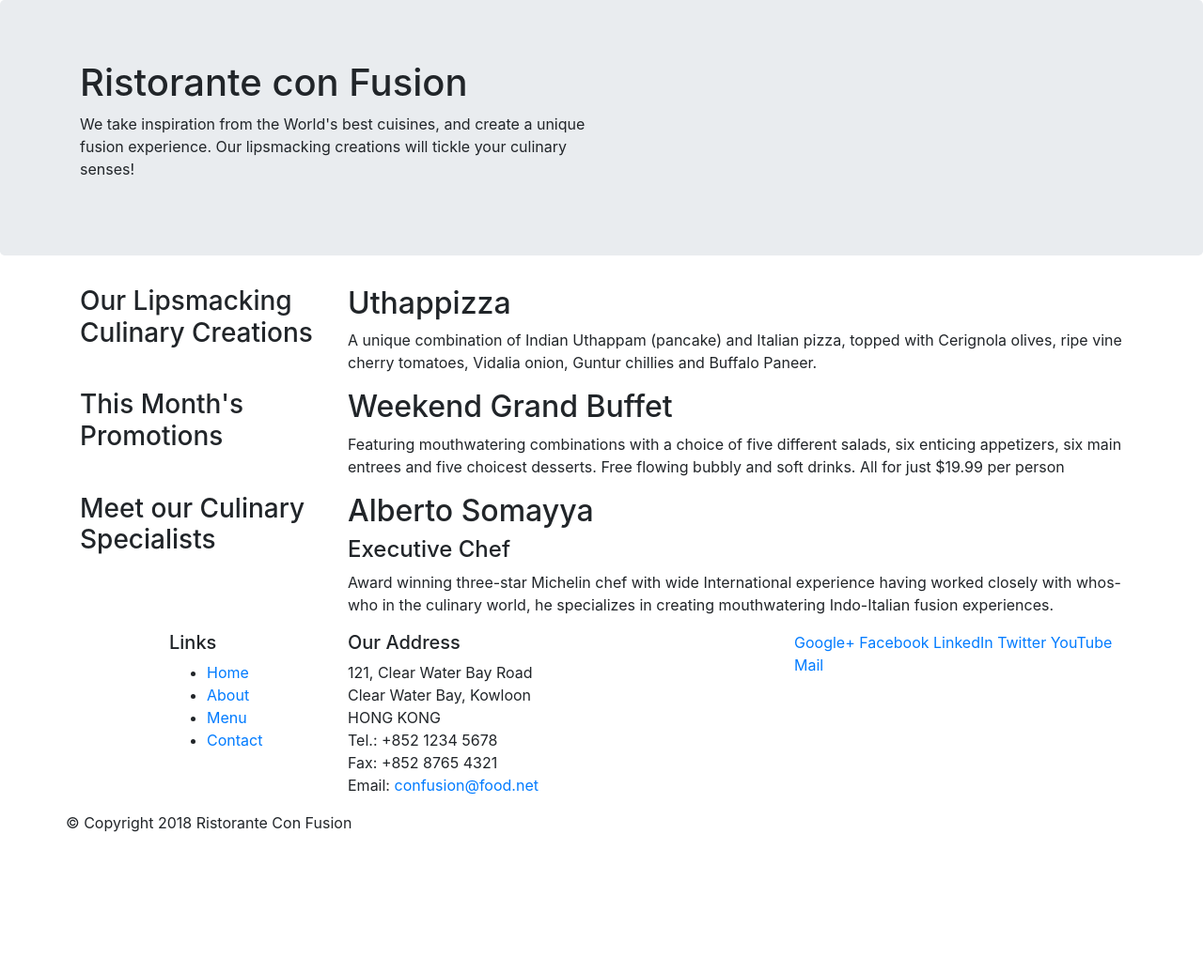
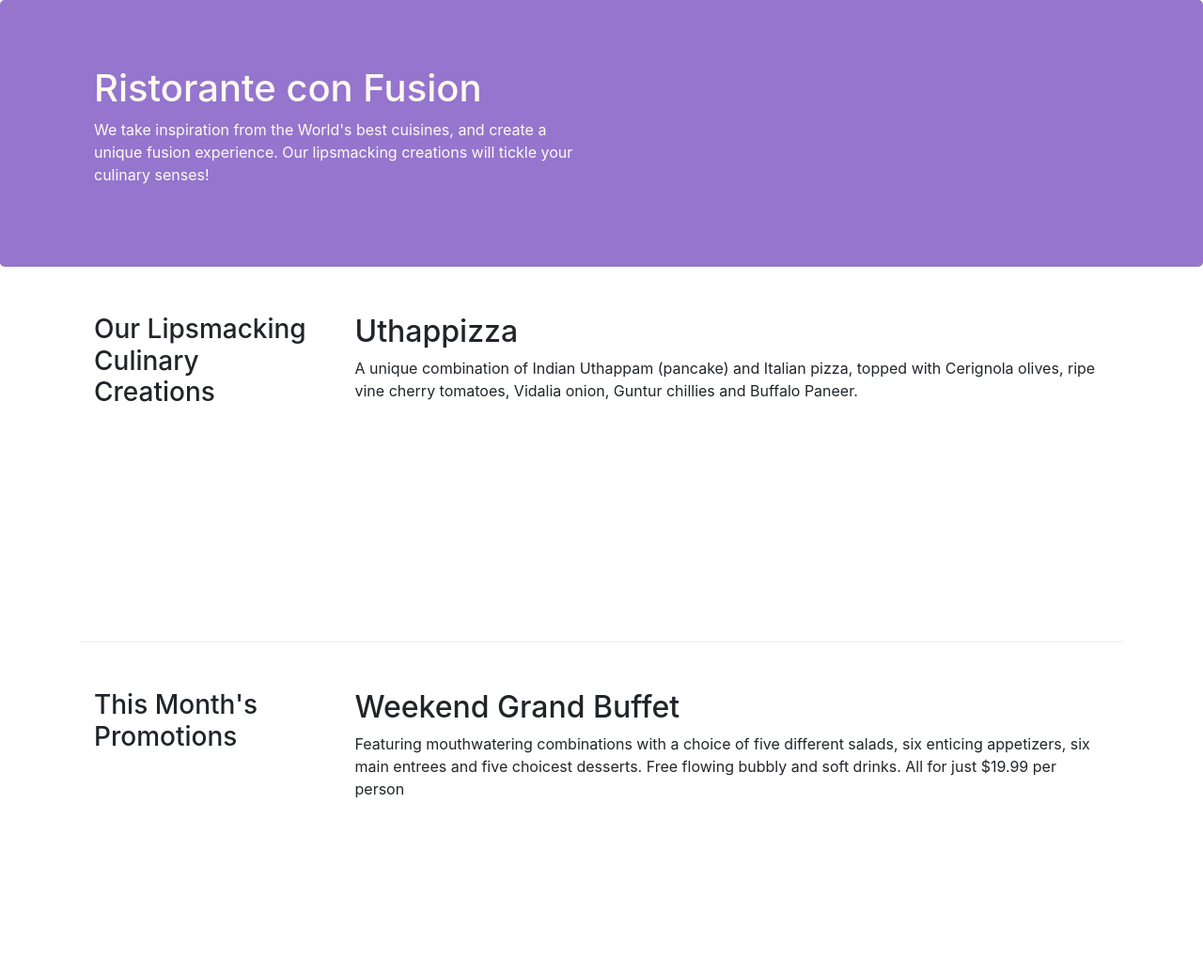
Before and after one commit to sanjitmaji08/bootstrap12345, a website: page index.html in a window 1280 px wide. Shown: the top 1036 px of the page at 94% size. Before the commit the page ends 904 px from the top, so only its background shows below. Drawn offline with nearby package versions, Linux system fonts and the light colour scheme.

Commit message:
Style using custom css

```diff
--- /dev/null
+++ b/css/styles.css
@@ -0,0 +1,30 @@
+.row-header{
+    margin:0px auto;
+    padding:0px;
+}
+
+.row-content {
+    margin:0px auto;
+    padding: 50px 0px 50px 0px;
+    border-bottom: 1px ridge;
+    min-height:400px;
+}
+
+.footer{
+    background-color: #D1C4E9;
+    margin:0px auto;
+    padding: 20px 0px 20px 0px;
+}
+
+.jumbotron {
+    padding:70px 30px 70px 30px;
+    margin:0px auto;
+    background: #9575CD ;
+    color:floralwhite;
+}
+
+.address{
+    font-size:80%;
+    margin:0px;
+    color:#0f0f0f;
+}
--- a/index.html
+++ b/index.html
@@ -9,6 +9,7 @@
 
     <!-- Bootstrap CSS -->
     <link rel="stylesheet" href="node_modules/bootstrap/dist/css/bootstrap.min.css">
+    <link href="css/styles.css" rel="stylesheet">
     <title>Ristorante Con Fusion</title>
 </head>
 
@@ -16,7 +17,7 @@
 
     <header class ="jumbotron">
         <div class ="container">
-            <div class = "row">
+            <div class = "row row-header">
                 <div class="col-12 col-sm-6">
                     <h1>Ristorante con Fusion</h1>
                     <p>We take inspiration from the World's best cuisines, and create a unique fusion experience. Our lipsmacking creations will tickle your culinary senses!</p>
@@ -28,7 +29,7 @@
     </header>
 
     <div class="container">
-        <div class = "row">
+        <div class = "row row-content aline-items-center">
             <div class="col-12 col-sm-4 col-md-3">
                 <h3>Our Lipsmacking Culinary Creations</h3>
             </div>
@@ -39,7 +40,7 @@
         </div>
 
 
-        <div class = "row">
+        <div class = "row row-content aline-items-center">
             <div class="col-12 col-sm-4 col-md-3">
                 <h3>This Month's Promotions</h3>
             </div>
@@ -49,7 +50,7 @@
             </div>
         </div>
 
-        <div class = "row">
+        <div class = "row row-content aline-items-center">
             <div class="col-12 col-sm-4 col-md-3">
                 <h3>Meet our Culinary Specialists</h3>
             </div>
@@ -61,12 +62,12 @@
         </div>
     </div>
 
-    <footer>
+    <footer class="footer">
         <div class = "container">
-            <div class = "row">
+            <div class = "row ">
                 <div class="col-4 offset-1 col-sm-2">
                     <h5>Links</h5>
-                    <ul>
+                    <ul class="list-unstyled">
                         <li><a href="#">Home</a></li>
                         <li><a href="#">About</a></li>
                         <li><a href="#">Menu</a></li>
@@ -84,8 +85,8 @@
 		              Email: <a href="mailto:confusion@food.net">confusion@food.net</a>
 		           </address>
                 </div>
-                <div class = "col-12 col-sm-4">
-                    <div>
+                <div class = "col-12 col-sm-4 align-self-center">
+                    <div class="text-center">
                         <a href="http://google.com/+">Google+</a>
                         <a href="http://www.facebook.com/profile.php?id=">Facebook</a>
                         <a href="http://www.linkedin.com/in/">LinkedIn</a>
@@ -95,7 +96,7 @@
                     </div>
                 </div>
            </div>
-           <div class = "row">
+           <div class = "row justify-content-center">
                 <div class = "auto">
                     <p>© Copyright 2018 Ristorante Con Fusion</p>
                 </div>
```
